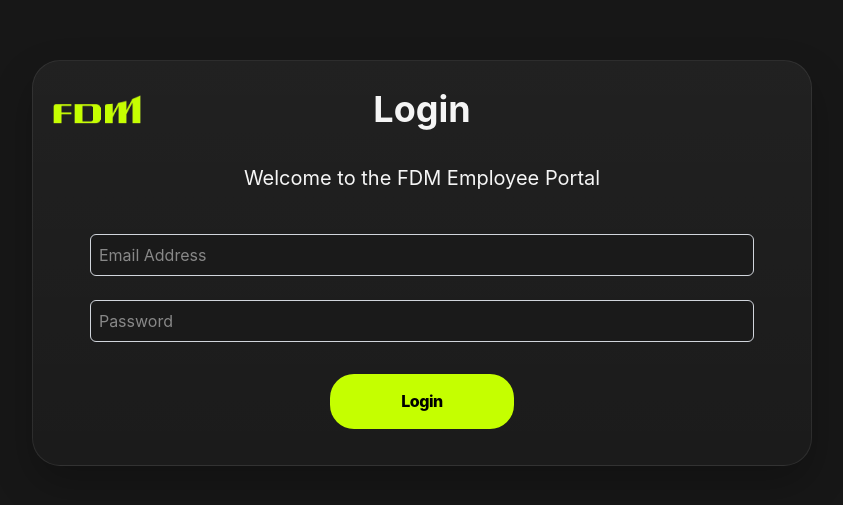
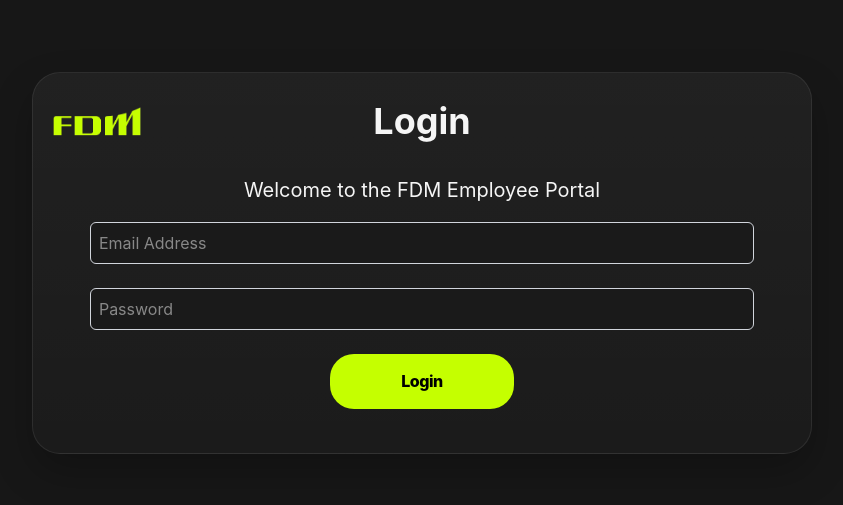
Before and after one commit to FowzanRaja/employee-portal, a React (Vite) app in the folder frontend/: page /login in a window 1280 px wide. Shown: the part 137-642 px from the top of the page, without its empty margins (218-1061 px from the left). Built offline with nearby package versions, Linux system fonts and the light colour scheme.

Commit message:
Added visual changes upon invalid credentials + live validation

```diff
--- a/frontend/src/components/Login.jsx
+++ b/frontend/src/components/Login.jsx
@@ -1,12 +1,46 @@
+import { useState } from 'react'
 import fdmLogo from '../assets/fdmLogo.png'
 import Dashboard from './Dashboard'
 import { useNavigate } from 'react-router-dom'
 
-export default function loginForm(){
+
+export default function LoginForm(){
   const navigate = useNavigate()
+  const [showEmailError, setShowEmailError] = useState(false);
+  const [showPasswordError, setShowPasswordError] = useState(false);
+  const [firstSubmit, setFirstSubmit] = useState(true);
+
+  const isValidEmail = (email) => {
+    return /\S+@\S+\.\S+/.test(email);
+  };
+
+  const handleChange = (e) => {
+    if (firstSubmit){return}
+    if (e.target.name === "email") {
+      setShowEmailError(!isValidEmail(e.target.value));
+    } else{
+      setShowPasswordError(!e.target.value || e.target.value.length === 0);
+    }
+  }
+
+  const submit = (e) => {
+    e.preventDefault();
+    setFirstSubmit(false);
+    const formData = new FormData(e.target);
+    const email = formData.get('email');
+    const password = formData.get('password');
+
+    setShowEmailError(!isValidEmail(email));
+    setShowPasswordError(!password || password.length === 0);
+    let canSubmit = ((isValidEmail(email)) && !(!password || password.length === 0));
+
+    if (canSubmit){
+      navigate('/Dashboard');
+    }
+  }
 
   return <div className="flex flex-col items-center justify-center p-4 h-screen"> {/* Whole view wrapper*/}
-      <form className="
+    <form onSubmit={submit} className="
     rounded-[28px]
     border
     border-[color:var(--fdm-border)]
@@ -25,10 +59,13 @@
       </div>
       <div className='mb-4'> <p className="text-center text-xl"> Welcome to the FDM Employee Portal </p> </div>
       <div className='flex flex-col items-center'>
-            <input placeholder="Email Address" type="email" className="w-9/10 mt-6 mb-4 p-2 border border-gray-300 rounded-md bg-[#1a1a1a]"></input>
-            <input placeholder="Password" type="password" className="w-9/10 mt-2 mb-4 p-2 border border-gray-300 rounded-md bg-[#1a1a1a]"></input>
+          <input placeholder="Email Address" name="email" onChange={handleChange} className={`focus:outline-none focus:ring-1 w-9/10 p-2 border ${showEmailError ? "border-red-500 focus:border-red-400 focus:ring-red-400" : "border-gray-300 "} rounded-md bg-[#1a1a1a]`}></input>
+          {showEmailError && (<p className="text-red-500 text-s text-left w-18/20"> Please enter a valid email address. </p>)}
+
+          <input placeholder="Password" type="password" name="password" onChange={handleChange} className={`focus:outline-none focus:ring-1 w-9/10  p-2 border ${showEmailError ? "mt-2 " : "mt-6 "} ${showPasswordError ? "border-red-500 focus:border-red-400 focus:ring-red-400" : "border-gray-300 mb-2"} rounded-md bg-[#1a1a1a]`}></input>
+          {showPasswordError && (<p className="text-red-500 text-s text-left w-18/20"> Please enter a password. </p>)}
       </div>
-        <div className="flex justify-center"> <button onClick={() => navigate('/dashboard')} className="w-1/4 mt-4 mb-4 p-2 py-5 bg-[#c5ff00] text-black rounded-3xl hover:bg-[#a3dd00]"> <h3> Login </h3> </button> </div>
+      <div className="flex justify-center"> <button type="submit" className="w-1/4 mt-4 mb-6 p-2 py-5 bg-[#c5ff00] text-black rounded-3xl hover:bg-[#a3dd00]"> <h3> Login </h3> </button> </div>
     </form>
   </div>
 }
--- a/frontend/src/pages/LoginPage.jsx
+++ b/frontend/src/pages/LoginPage.jsx
@@ -1,4 +1,4 @@
-import loginForm from '../components/Login'
+import LoginForm from '../components/Login'
 export default function LoginPage() {
-  return loginForm()
+  return LoginForm()
 }
```
Lines whose indentation alone changed are shown as unchanged.
